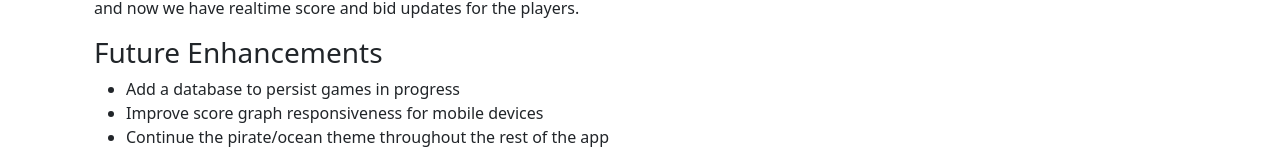
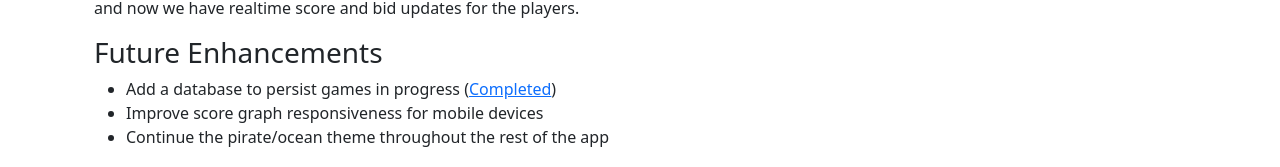
Before and after one commit to treyturley/treyturley.com, a React (Create React App) app: page /projects/skull-king-scorecard in a window 1280 px wide. Shown: the part 1513-1680 px from the top of the page. Built offline with nearby package versions, Linux system fonts and the light colour scheme; the HTML template or start-up script is replaced by a standard one.

Commit message:
updates skullking future enchancement notes

```diff
--- a/src/pages/projects/Skullking.jsx
+++ b/src/pages/projects/Skullking.jsx
@@ -124,7 +124,17 @@ function Skullking() {
               </p>
               <h3>Future Enhancements</h3>
               <ul>
-                <li>Add a database to persist games in progress</li>
+                <li>
+                  Add a database to persist games in progress (
+                  <a
+                    href='https://github.com/treyturley/sk-scorecard-api/pull/19'
+                    target='_blank'
+                    rel='noreferrer'
+                  >
+                    Completed
+                  </a>
+                  )
+                </li>
                 <li>Improve score graph responsiveness for mobile devices</li>
                 <li>
                   Continue the pirate/ocean theme throughout the rest of the app
```
